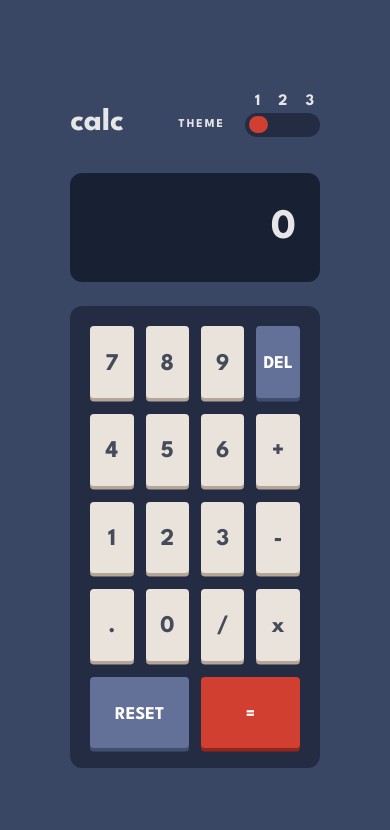
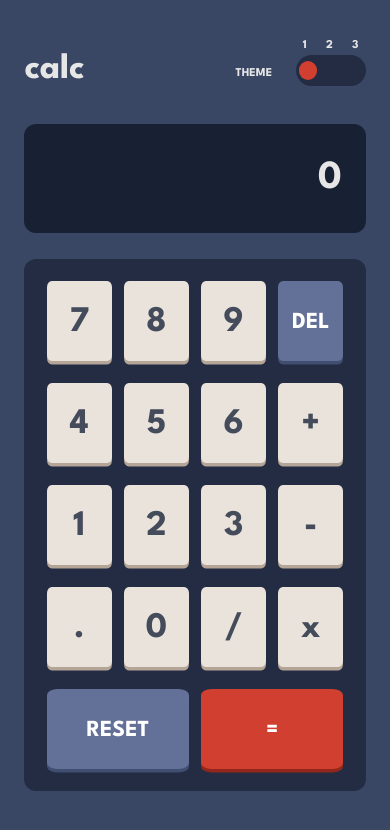
Before and after one commit to NERO-FAN/Responsive_React_Calculator, a React (Create React App) app: page / in a window 390 px wide. Shown: the top 830 px of the page. Built offline with nearby package versions, Linux system fonts and the light colour scheme.

Commit message:
Added site responsiveness and finished mobile/desktop design

```diff
--- a/src/App.css
+++ b/src/App.css
@@ -1,57 +1,35 @@
 .App {
   height: 100vh;
-  max-width: 1536px;
-  padding: 0 34% 0 34%;
+  width: 100vw;
+  display: flex;
+  justify-content: center;
+  align-items: center;
 
   .page-container {
-    height: 100%;
-    max-width: 100%;
+    height: 75%;
+    width: 35%;
     display: flex;
     flex-direction: column;
     justify-content: center;
-    row-gap: 1.5rem;
+    row-gap: 5%;
     font-family: 'League Spartan', sans-serif;
+
+    @media (min-width: 768px) and (max-width: 1024px) {
+      height: 77.5%;
+      width: 62.5%;
+      row-gap: 5%;
+    }
+
+    @media (max-width: 568px) {
+      height: 80%;
+      width: 87.5%;
+      row-gap: 3.5%;
+    }
+
+    @media (max-width: 399px) {
+      height: 87.5%;
+      width: 87.5%;
+      row-gap: 3.5%;
+    }
   }
 }
-
-@media (max-width: 1536px) {
-  .App {
-    max-width: 1280px;
-    padding: 0 32% 0 32%;
-  }
-}
-
-@media (max-width: 1280px) {
-  .App {
-    max-width: 1024px;
-    padding: 0 30% 0 30%;
-  }
-}
-
-@media (max-width: 1024px) {
-  .App {
-    max-width: 768px;
-    padding: 0 26% 0 26%;
-  }
-}
-
-@media (max-width: 768px) {
-  .App {
-    max-width: 640px;
-    padding: 0 24% 0 24%;
-  }
-}
-
-@media (max-width: 640px) {
-  .App {
-    max-width: 475px;
-    padding: 0 21% 0 21%;
-  }
-}
-
-@media (max-width: 475px) {
-  .App {
-    max-width: 368px;
-    padding: 0 18% 0 18%;
-  }
-}
--- a/src/components/Header.js
+++ b/src/components/Header.js
@@ -13,46 +13,41 @@ const Header = ({ onButtonClick }) => {
 
         console.log(count);
 
-        count === 1 && !buttonContainer.classList.contains('button-container-2') ?
-            buttonContainer.classList.add('button-container-2') : buttonContainer.classList.remove('button-container-2');
+        if (count === 1)
+            buttonContainer.classList.add('button-container-2');
+        else
+            buttonContainer.classList.remove('button-container-2');
 
-        count === 2 && !buttonElement.classList.contains('button-container-3') ?
-            buttonElement.classList.add('button-container-3') : buttonElement.classList.remove('button-container-3');
+        if (count === 2)
+            buttonContainer.classList.add('button-container-3');
+        else
+            buttonContainer.classList.remove('button-container-3');
     }
 
     useEffect(() => {
         onButtonClick(count); // This will log the updated count value
-    }, [count]);
+    }, [count, onButtonClick]);
 
     return (
         <div className="header" style={{color: `${backGroundColors[`textColor${count}`]}`}}>
-            <p className="app-name" >
-                    <a>calc</a>
-            </p>
-            <div className="theme-options">
+            <div className="app-name" >
+                    <span>calc</span>
+            </div>
+            <span className="theme-text">THEME</span>
+            <div className="theme-changer">
                 <div className="theme-levels">
-                    <div>
-
+                    <span>1</span>
+                    <span>2</span>
+                    <span>3</span>
                 </div>
-                    <div className="level-values">
-                        <a style={{marginRight: "18px"}}>1</a>
-                        <a>2</a>
-                        <a style={{marginLeft: "18px"}}>3</a>
-                    </div>
-                </div>
-                <div className="theme-changer">
-                    <a className="theme-text">THEME</a>
                 <div className="button-area">
                     <div className="button-container"
-                            style={{ backgroundColor: `${backGroundColors[`keyPadColor${count}`]}` }}>
+                        style={{backgroundColor: `${backGroundColors[`keyPadColor${count}`]}`}}>
                         <button className="button"
-                                style={{backgroundColor: `${backGroundColors[`buttonColor${count}`]}` }}
+                            style={{backgroundColor: `${backGroundColors[`buttonColor${count}`]}`}}
                             onClick={() => handleClick()}>
-
                         </button>
                     </div>
-                    </div>
-
                 </div>
             </div>
         </div>
--- a/src/components/Header.scss
+++ b/src/components/Header.scss
@@ -1,94 +1,115 @@
 .header {
   display: flex;
-  max-width: 1536px;
   align-items: flex-end;
   font-weight: 700;
   padding-bottom: 0.75rem;
+  width: 100%;
+
+  @media (max-width: 568px) {
+    font-size: 12px;
+  }
+
+  @media (min-width: 1920px) {
+    font-size: 22px;
+  }
+
+  @media (min-width: 2400px) {
+    font-size: 28px;
+  }
 
   .app-name {
     margin-bottom: auto;
-      font-size: 32px;
+    font-size: 36px;
+
+    @media (min-width: 1920px) {
+      font-size: 48px;
     }
-  .theme-options {
+
+    @media (min-width: 2400px) {
+      font-size: 60px;
+    }
+  }
+
+  .theme-text {
+    width: 67.5%;
     display: flex;
-    flex-direction: column;
-    margin-left: auto;
+    justify-content: flex-end;
+    margin-bottom: 1%;
 
-    .theme-levels {
-      display: grid;
-      grid-template-columns: 1fr 1fr;
-      margin-bottom: 0.25rem;
-      align-items: center;
-
-      .level-values {
-        display: flex;
-        justify-content: center;
-        width: 100%;
+    @media (max-width: 568px) {
+      width: 55%;
+      margin-bottom: 2%;
     }
   }
 
   .theme-changer {
-      display: grid;
-      grid-template-columns: 0.875fr 1.125fr;
-      align-items: center;
+    display: flex;
+    flex-direction: column;
+    align-items: flex-end;
+    justify-content: flex-end;
+    width: 15%;
+    margin-left: auto;
+    height: 150%;
 
-      .theme-text {
+    @media (max-width: 568px) {
+      height: 137.5%;
+      width: 20.5%;
+    }
+
+    .theme-levels {
+      width: 100%;
       display: flex;
+      margin-bottom: 0.25rem;
+      column-gap: 27.5%;
       justify-content: center;
-        margin-right: 1.25rem;
-        font-size: 12px;
-        letter-spacing: 2px;
     }
 
     .button-area {
+      height: 100%;
       width: 100%;
+      display: flex;
+      flex-direction: row;
+      align-items: center;
 
       .button-container {
         border-radius: 2rem;
-          display: grid;
+        display: flex;
         width: 100%;
-          height: 2.85vh;
-          grid-template-columns: 1fr 1fr 1fr;
+        height: 100%;
+        flex-direction: row;
         align-items: center;
 
         .button {
-            margin-left: 0.25rem;
-            height: 70%;
-            width: 75%;
+          margin-left: 5%;
+          height: 65%;
+          width: 25%;
           border-radius: 4rem;
           border: none;
-          }
         }
       }
 
       .button-container-2 {
         justify-content: center;
 
-        button {
-          height: 90%;
+        .button {
+          margin-left: 0;
+          height: 65%;
           width: 25%;
+          border-radius: 4rem;
+          border: none;
         }
       }
+      .button-container-3 {
+        justify-content: flex-end;
 
-      .button-container-3 {
-
+        .button {
+          margin-right: 2.5%;
+          height: 65%;
+          width: 25%;
+          border-radius: 4rem;
+          border: none;
         }
       }
     }
   }
-
-@media screen {
-  .app-name {
-    font-size: 100px;
 }
-}
-
-@media (max-width: 510px) {
-  .app-name {
-    font-size: 100px;
-
-    .theme-text {
-      margin-right: 0.25rem;
-    }
-  }
-}
--- a/src/components/Keypad.scss
+++ b/src/components/Keypad.scss
@@ -1,75 +1,24 @@
 .keypad-container {
   display: flex;
   flex-direction: column;
-  row-gap: 1.5rem;
   background-color: hsl(223, 31%, 20%);
-  padding: 2rem;
   border-radius: 0.75rem;
-  height: 43vh;
-}
+  height: 100%;
+  padding: 5% 5% 5% 5%;
+  row-gap: 7.5%;
 
-@media (max-width: 1536px) {
-  .keypad-container {
-    max-width: 1280px;
-    row-gap: 1.75rem;
-    background-color: hsl(223, 31%, 20%);
-    padding: 2rem;
-    border-radius: 0.75rem;
-    height: 50vh;
+  @media (min-width: 768px) and (max-width: 1024px) {
+    padding: 6.5%;
+    row-gap: 5%;
+  }
+
+  @media (max-width: 568px) {
+    padding: 7%;
+    row-gap: 5%;
+  }
+
+  @media (max-width: 399px) {
+    padding: 6.5%;
+    row-gap: 4.5%;
   }
 }
-
-@media (max-width: 1280px) {
-  .keypad-container {
-    max-width: 1024px;
-    row-gap: 1.5rem;
-    background-color: hsl(223, 31%, 20%);
-    padding: 2rem;
-    border-radius: 0.75rem;
-    height: 50vh;
-  }
-}
-
-@media (max-width: 1024px) {
-  .keypad-container {
-    max-width: 768px;
-    row-gap: 1.5rem;
-    background-color: hsl(223, 31%, 20%);
-    padding: 1.75rem;
-    border-radius: 0.75rem;
-    height: 45vh;
-  }
-}
-
-@media (max-width: 768px) {
-  .keypad-container {
-    max-width: 640px;
-    row-gap: 1.5rem;
-    background-color: hsl(223, 31%, 20%);
-    padding: 1.25rem;
-    border-radius: 0.75rem;
-    height: 50vh;
-  }
-}
-
-@media (max-width: 640px) {
-  .keypad-container {
-    max-width: 475px;
-    row-gap: 1.5rem;
-    background-color: hsl(223, 31%, 20%);
-    padding: 1.25rem;
-    border-radius: 0.75rem;
-    height: 50vh;
-  }
-}
-
-@media (max-width: 475px) {
-  .keypad-container {
-    max-width: 368px;
-    row-gap: 1rem;
-    background-color: hsl(223, 31%, 20%);
-    padding: 1.25rem;
-    border-radius: 0.75rem;
-    height: 50vh;
-  }
-}
--- a/src/components/OutputBox.js
+++ b/src/components/OutputBox.js
@@ -7,9 +7,9 @@ const OutputBox = ({ theme, showOutput }) => {
         <div className="output-container"
             style={{backgroundColor: `${backGroundColors[`outPutColor${theme}`]}`}}
         >
-            <p className="output" style={{color: `${backGroundColors[`textColor${theme}`]}`}}>
+            <span className="output" style={{color: `${backGroundColors[`textColor${theme}`]}`}}>
                 {showOutput}
-            </p>
+            </span>
         </div>
     );
 }
--- a/src/components/OutputBox.scss
+++ b/src/components/OutputBox.scss
@@ -1,27 +1,29 @@
 .output-container {
-  width: 100%;
-  height: 13%;
+  height: 30%;
   border-radius: 0.75rem;
   display: flex;
   align-items: center;
   justify-content: flex-end;
 
-  p {
-    font-size: 48px;
+  @media (max-width: 568px) {
+    height: 22.5%;
+  }
+
+  span {
+    font-size: 52px;
     font-weight: 700;
     margin-right: 1.5rem;
-    max-width: 100%;
-  }
-}
 
-@media (max-width: 1536px) {
-  .output-container {
-    max-width: 1280px;
-    margin-left: auto;
-    margin-right: auto;
+    @media (min-width: 1920px) {
+      font-size: 62px;
+    }
 
-    p {
-      font-size: 42px;
+    @media (min-width: 2400px) {
+      font-size: 82px;
+    }
+
+    @media (max-width: 568px) {
+      font-size: 40px;
     }
   }
 }
--- a/src/components/RenderKeyRows.scss
+++ b/src/components/RenderKeyRows.scss
@@ -1,179 +1,76 @@
 .key-row-container {
   display: flex;
   flex-direction: row;
-  justify-content: center;
-  align-items: center;
-  column-gap: 1.5rem;
   height: 100%;
+  width: 100%;
+  column-gap: 5%;
+
+  @media (max-width: 568px) {
+    column-gap: 4%;
+  }
 
   div {
     width: 100%;
     height: 100%;
+    display: flex;
+    flex-direction: column;
 
     button {
-      width: 100%;
-      height: 95%;
+      height: 100%;
       padding-top: 0.25rem;
       border-radius: 0.75rem;
-      font-size: 36px;
+      font-size: 42px;
       border: none;
       cursor: pointer;
+
+      @media (min-width: 768px) and (max-width: 1024px) {
+        border-radius: 7.5%;
+        font-size: 45px;
+      }
+
+      @media (min-width: 1920px) {
+        font-size: 48px;
+      }
+
+      @media (min-width: 2400px) {
+        font-size: 64px;
+      }
+
+      @media (max-width: 568px) {
+        border-radius: 7.5%;
+        font-size: 42px;
+      }
+
+      @media (max-width: 399px) {
+        border-radius: 7.5%;
+        font-size: 36px;
+      }
     }
 
     .keypad-button-delete,
     .keypad-button-reset,
     .keypad-button-equal {
-      font-size: 25px;
-    }
-  }
-}
+      font-size: 27px;
 
-@media (max-width: 1536px) {
-  .key-row-container {
-    max-width: 1280px;
-    column-gap: 1.5rem;
-
-    div {
-      button {
-        width: 100%;
-        height: 100%;
-        padding-top: 0.25rem;
-        border-radius: 0.75rem;
-        font-size: 36px;
-        border: none;
-        cursor: pointer;
+      @media (min-width: 1920px) {
+        font-size: 33px;
       }
 
-      .keypad-button-delete,
-      .keypad-button-reset,
-      .keypad-button-equal {
-        font-size: 27px;
+      @media (min-width: 2400px) {
+        font-size: 42px;
+      }
+
+      @media (min-width: 768px) and (max-width: 1024px) {
+        font-size: 33px;
+      }
+
+      @media (max-width: 568px) {
+        font-size: 26px;
+      }
+
+      @media (max-width: 399px) {
+        font-size: 23px;
       }
     }
   }
 }
-
-@media (max-width: 1280px) {
-  .key-row-container {
-    max-width: 1024px;
-    column-gap: 1.25rem;
-
-    div {
-      button {
-        width: 100%;
-        height: 100%;
-        padding-top: 0.25rem;
-        border-radius: 0.75rem;
-        font-size: 32px;
-        border: none;
-        cursor: pointer;
-      }
-
-      .keypad-button-delete,
-      .keypad-button-reset,
-      .keypad-button-equal {
-        font-size: 24px;
-      }
-    }
-  }
-}
-
-@media (max-width: 1024px) {
-  .key-row-container {
-    max-width: 768px;
-    column-gap: 1.25rem;
-
-    div {
-      button {
-        width: 100%;
-        height: 100%;
-        padding-top: 0.25rem;
-        border-radius: 0.75rem;
-        font-size: 32px;
-        border: none;
-        cursor: pointer;
-      }
-
-      .keypad-button-delete,
-      .keypad-button-reset,
-      .keypad-button-equal {
-        font-size: 22px;
-      }
-    }
-  }
-}
-
-@media (max-width: 768px) {
-  .key-row-container {
-    max-width: 640px;
-    column-gap: 0.85rem;
-
-    div {
-      button {
-        width: 100%;
-        height: 100%;
-        padding-top: 0.25rem;
-        border-radius: 0.75rem;
-        font-size: 28px;
-        border: none;
-        cursor: pointer;
-      }
-
-      .keypad-button-delete,
-      .keypad-button-reset,
-      .keypad-button-equal {
-        font-size: 20px;
-      }
-    }
-  }
-}
-
-@media (max-width: 640px) {
-  .key-row-container {
-    max-width: 475px;
-    column-gap: 0.75rem;
-
-    div {
-      button {
-        width: 100%;
-        height: 100%;
-        padding-top: 0.25rem;
-        border-radius: 0.75rem;
-        font-size: 28px;
-        border: none;
-        cursor: pointer;
-      }
-
-      .keypad-button-delete,
-      .keypad-button-reset,
-      .keypad-button-equal {
-        font-size: 20px;
-      }
-    }
-  }
-}
-
-@media (max-width: 475px) {
-  .key-row-container {
-    max-width: 368px;
-    column-gap: 0.75rem;
-
-    div {
-      button {
-        width: 100%;
-        height: 100%;
-        padding-top: 0.25rem;
-        border-radius: 0.25rem;
-        font-size: 24px;
-        border: none;
-        cursor: pointer;
-      }
-
-      .keypad-button-delete,
-      .keypad-button-reset,
-      .keypad-button-equal {
-        font-size: 18px;
-      }
-    }
-  }
-}
```
Also changed, not shown: src/components/Keypad.js (+9 -3 lines). Lines whose indentation alone changed are shown as unchanged.
